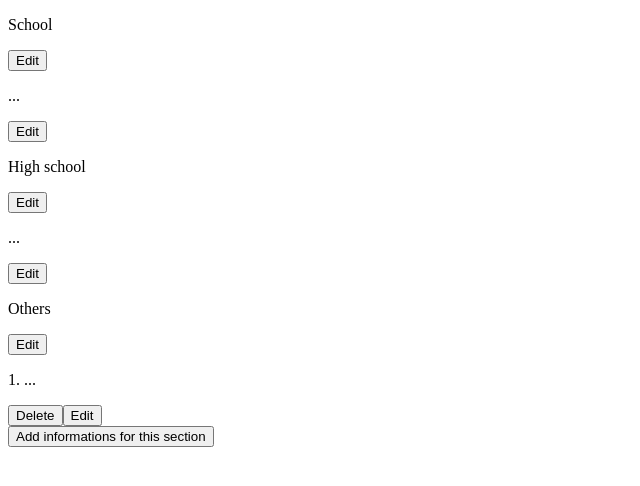
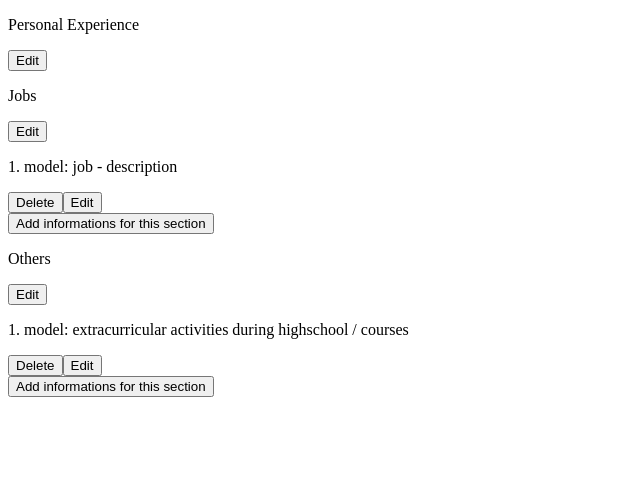
Before and after one commit to AlexandruIoan20/CV-Application-Project-, a React (Create React App) app in the folder cv-app/: page / in a window 1280 px wide. Shown: the top 486 px of the page, without its empty margins (0-640 px from the left). Built offline with nearby package versions, Linux system fonts and the light colour scheme.

Commit message:
Experience Section added + Small Improvement Fields

```diff
--- a/cv-app/src/App.jsx
+++ b/cv-app/src/App.jsx
@@ -4,6 +4,7 @@ import { InfoFieldMultiple } from './components/infoField.jsx';
 import ContactSection from './composed_components/contact.jsx';
 import AboutSection from './composed_components/aboutMeSection.jsx';
 import { EducationSection } from './composed_components/education.jsx';
+import ExperienceSection from './composed_components/experience.jsx';
 
 export default class App extends Component {
   constructor (props) {
@@ -13,7 +14,7 @@ export default class App extends Component {
   render () {
     return (
       <section className='container'>
-        <EducationSection/>
+        <ExperienceSection/>
       </section>
     )
   }
--- a/cv-app/src/components/Overview.jsx
+++ b/cv-app/src/components/Overview.jsx
@@ -13,7 +13,6 @@ export class Overview extends Component {
 
     render () {
         const { informations, onDelete, onEditInfo, onShowEdit } = this.props;
-        console.log(informations);
         return (
             <section>
                 { informations.map(info =>
--- a/cv-app/src/components/infoField.jsx
+++ b/cv-app/src/components/infoField.jsx
@@ -50,7 +50,7 @@ export class InfoFieldMultiple extends Component {
         this.state = {
             mainShowEdit: false,
             informations: [
-                { id: 1, text: '...', showEdit: false } ,
+                { id: 1, text: this.props.description, showEdit: false } ,
             ]
         }
     }
--- a/cv-app/src/composed_components/education.jsx
+++ b/cv-app/src/composed_components/education.jsx
@@ -11,9 +11,11 @@ export class EducationSection extends Component {
     render () {
         return (
             <section>
+                <NameBar name = 'Education'/>
                 <InfoField name = 'School'/>
                 <InfoField name = 'High school'/>
-                <InfoFieldMultiple name = "Others"/>
+                <InfoField name = 'University' />
+                <InfoFieldMultiple name = "Others" description = "*Other official courses*"/>
             </section>
         )
     }
--- /dev/null
+++ b/cv-app/src/composed_components/experience.jsx
@@ -0,0 +1,20 @@
+import React, { Component } from "react";
+import InfoField from "../components/infoField.jsx";
+import { InfoFieldMultiple } from "../components/infoField.jsx";
+import NameBar from "../components/nameBar";
+
+export default class ExperienceSection extends Component {
+    constructor(props) {
+        super (props);
+    }
+
+    render () {
+        return (
+            <section>
+                <NameBar name = "Personal Experience"/>
+                <InfoFieldMultiple name = "Jobs" description = "model: job - description"/>
+                <InfoFieldMultiple name = "Others" description = "model: extracurricular activities during highschool / courses"/>
+            </section>
+        )
+    }
+}
```
